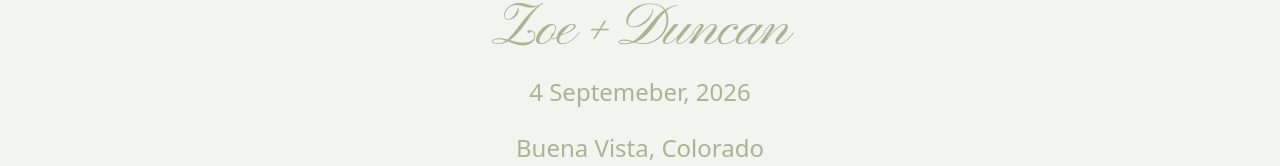
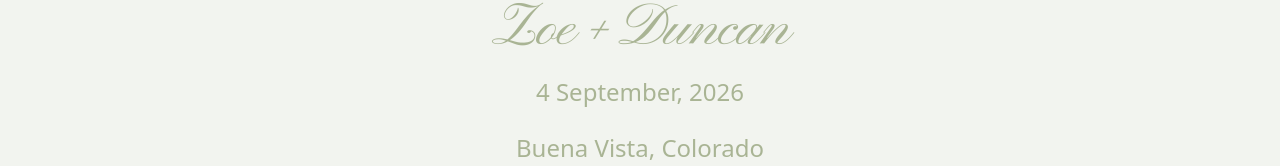
Before and after one commit to dfuehne/wedding, a Next.js app: page / in a window 1280 px wide. Shown: the part 276-442 px from the top of the page. Built offline with nearby package versions, Linux system fonts and the light colour scheme.

Commit message:
for real this time

```diff
--- a/app/page.tsx
+++ b/app/page.tsx
@@ -33,7 +33,7 @@ export default function Web() {
               Zoe + Duncan
             </h1>
             <h1 className="mb-6 text-2xl font-medium">
-                    4 Septemeber, 2026
+                    4 September, 2026
             </h1>
             <h1 className="mb-6 text-2xl font-medium">
                     Buena Vista, Colorado
```
